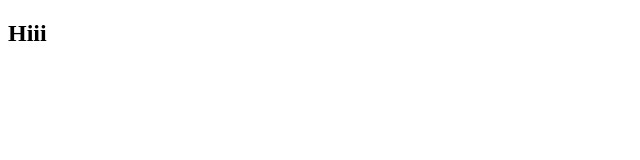
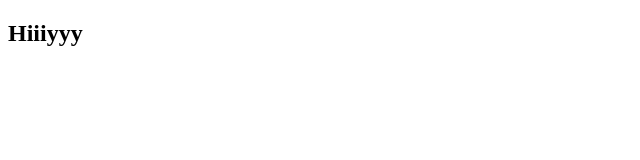
Before and after one commit to 22-naveen/first-repo, a plain HTML site: page index.html in a window 1280 px wide. Shown: the full height of the page, 0-640 px from the left. Drawn offline with Linux system fonts and the light colour scheme.

```diff
--- a/index.html
+++ b/index.html
@@ -6,6 +6,6 @@
     <title>Document</title>
 </head>
 <body>
-    <h2>Hiii</h2>
+    <h2>Hiiiyyy</h2>
 </body>
 </html>
```
Also changed, not shown: 1 other file.
